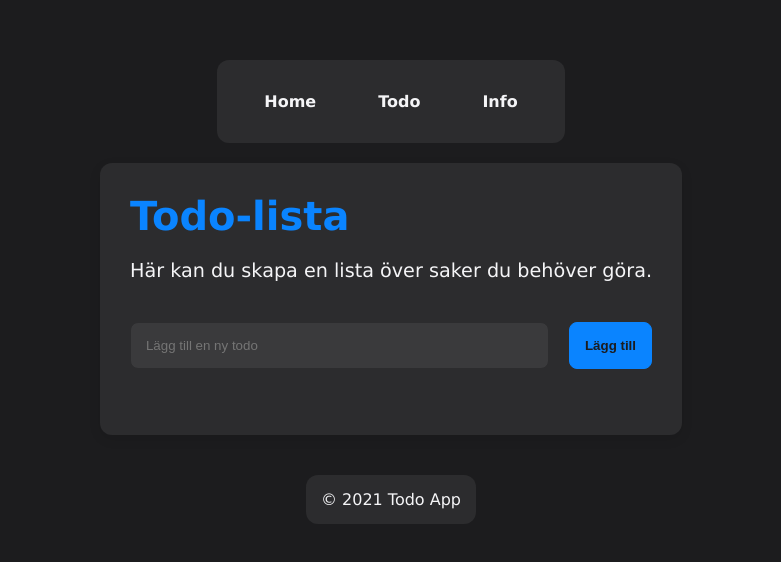
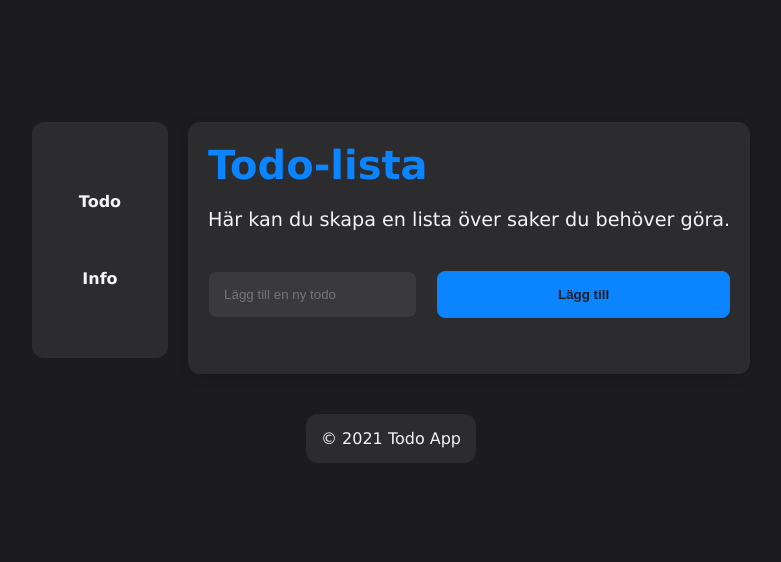
Before and after one commit to mybrindesjo/myTodoApp, a React (Vite) app in the folder TodoApp/: page / in a window 1280 px wide. Shown: the part 108-670 px from the top of the page, without its empty margins (249-1030 px from the left). Built offline with nearby package versions, Linux system fonts and the light colour scheme.

Commit message:
New changes 14-02-2025

```diff
--- a/TodoApp/src/App.jsx
+++ b/TodoApp/src/App.jsx
@@ -4,20 +4,20 @@ import Footer from './components/Footer';
 import Navbar from './components/Navbar';
 import Info from './pages/Info';
 import Todo from './pages/Todo';
-import Home from './pages/Home';
 
 import './index.css';
 
 function App() {
     return (
         <Router>
+            <div className="flex-wrapper">
             <Navbar />
                 <Routes>
                     <Route path="/" element={<Todo />} />
                     <Route path="/info" element={<Info />} />
                     <Route path="/todo" element={<Todo />} />
-                    <Route path="/home" element={<Home />} />
                 </Routes>
+            </div>
             <Footer />
         </Router>
     );
--- a/TodoApp/src/components/Navbar.jsx
+++ b/TodoApp/src/components/Navbar.jsx
@@ -5,7 +5,6 @@ const Navbar = () => {
   return (
     <nav className='navbar'>
         <ul className='nav-list'>
-            <li><Link to='/home' className='nav-link'>Home</Link></li>
             <li><Link to='/todo' className='nav-link'>Todo</Link></li>
             <li><Link to='/info' className='nav-link'>Info</Link></li>
         </ul>
--- a/TodoApp/src/index.css
+++ b/TodoApp/src/index.css
@@ -39,6 +39,7 @@ body {
     text-align: center;
     border-radius: 12px;
     display: flex;
+    margin-bottom: 1rem;
 }
 
 .nav-link {
@@ -55,7 +56,8 @@ body {
 .nav-list {
     list-style-type: none;
     display: flex;
-    gap: 2rem;
+    flex-direction: row;
+    gap: 20px;
 }
 
 .text-container {
@@ -173,3 +175,54 @@ footer {
     border-radius: 8px;
     gap: 1rem;
 }
+
+@media (min-width: 768px) {
+    .container {
+        padding: 10px;
+    }
+
+    .text-container {
+        padding: 20px;
+    }
+
+    .input-form button {
+        width: 100%;
+    }
+
+    .flex-wrapper {
+        display: flex;
+        gap: 20px;
+    }
+
+    .nav-list {
+        display: flex;
+        flex-direction: column;
+        justify-content: space-evenly;
+    }
+
+    .todo-list {
+        display: flex;
+        flex-wrap: wrap;
+        justify-content: space-between;
+    }
+
+    .todo-item {
+        display: flex;
+        gap: 10px;
+        margin: 10px;
+
+    }
+
+    .input-form {
+        display: flex;
+        flex-direction: row;
+        gap: 20px;
+
+    }
+
+    button {
+        max-width: 300px;
+    }
+
+
+}
--- a/TodoApp/src/pages/Home.jsx
+++ /dev/null
@@ -1,21 +0,0 @@
-import React from 'react';
-
-const Home = () => {
-  return (
-    <div className='text-container'>
-      <h1>Välkommen till startsidan</h1>
-      <p>Detta är startsidan för Todo-appen.</p>
-      {/* New section added */}
-      <section className='features'>
-        <h2>Funktioner</h2>
-        <ul>
-          <li>Skapa och hantera dina uppgifter</li>
-          <li>Sätt deadlines och påminnelser</li>
-          <li>Organisera uppgifter efter kategorier</li>
-        </ul>
-      </section>
-    </div>
-  );
-}
-
-export default Home;
```
